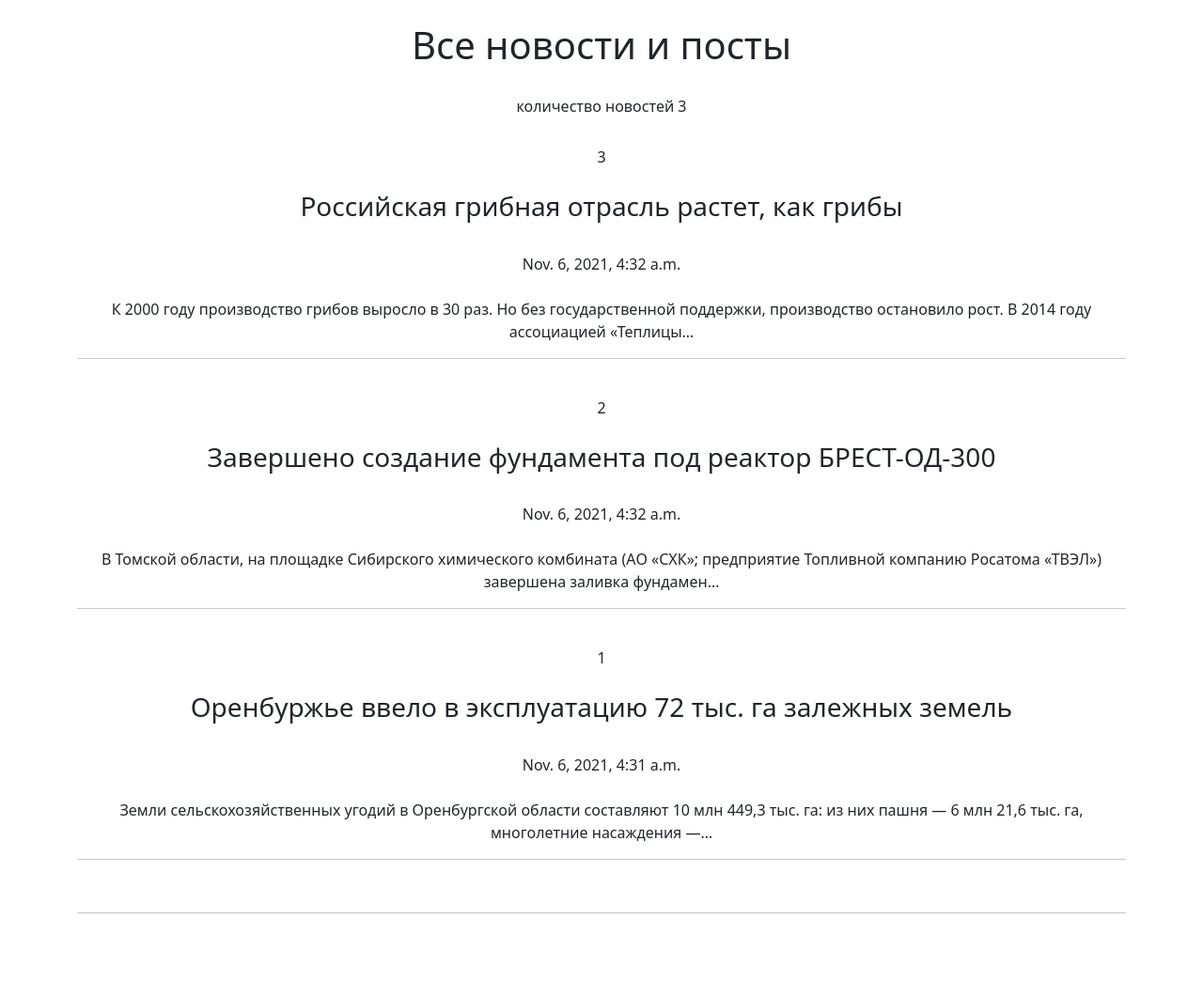
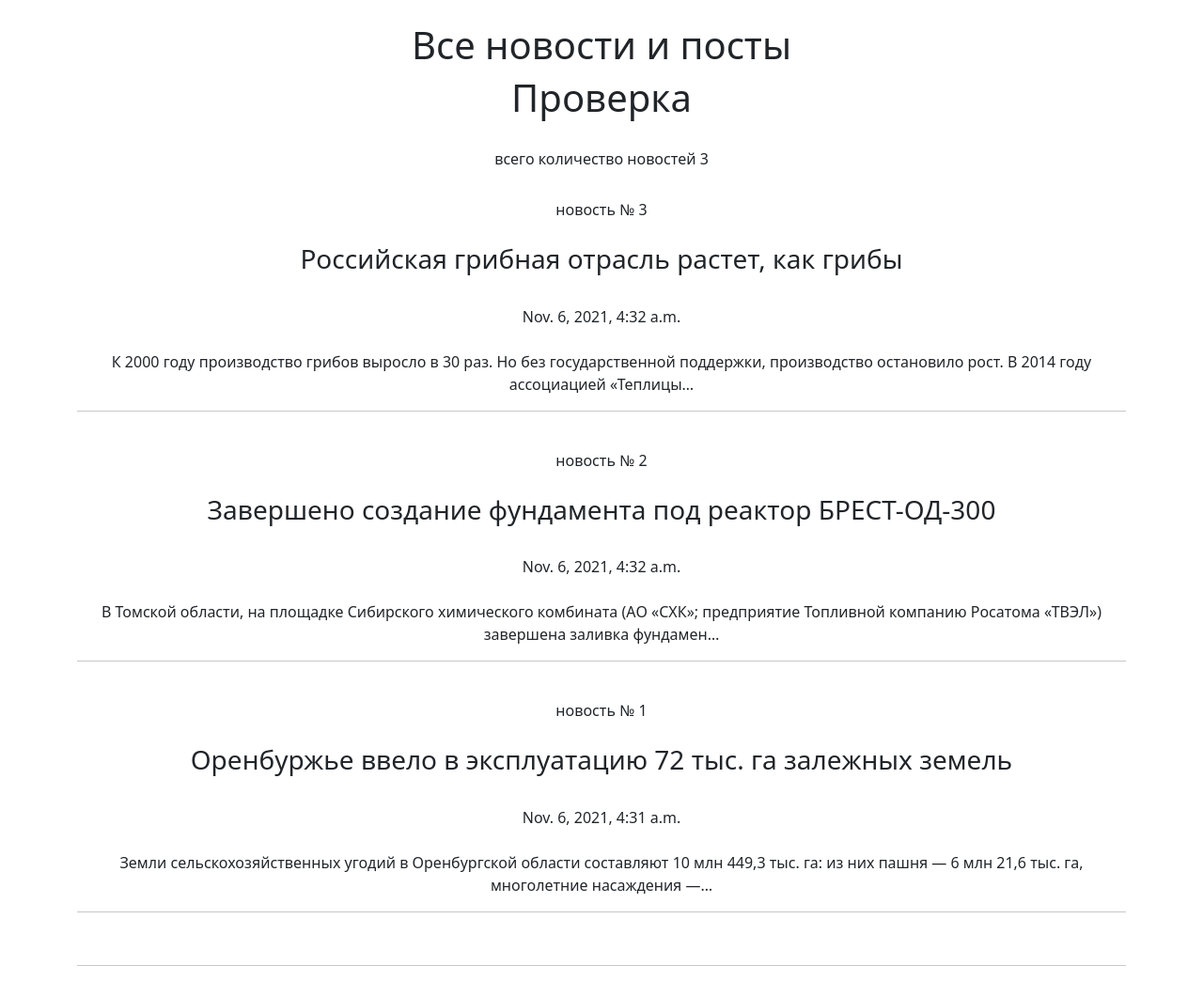
Before and after one commit to EvgenyGoryunov/D2-module-2.7.6, a Django app: page /news/ in a window 1280 px wide. Shown: the part 56-1100 px from the top of the page at 94% size. Before the commit the page ends 1028 px from the top, so only its background shows below. Run offline with Django 3.2, Linux system fonts and the light colour scheme; data comes from the database, SQL or seed files in the repository; some libraries are stand-ins or nearby versions.

Commit message:
17 фильтр попытки сделать 16 нумерация всего статей + нумерация каждой 15 вывод списка статей задом на перед 14 мелкие редактирования 13 макс вывод инфы на одиночной странице 12 добавлена ссылка на главную надпись 11 выведен правильный формат заголовок, дата, и текст 20 слов 10 добавил красивые стили вывода текста

```diff
--- a/newapp/templates/posts.html
+++ b/newapp/templates/posts.html
@@ -8,13 +8,16 @@
 {% block content %}
 <br>
 <h1>Все новости и посты</h1>
+
+<h1>{{ value1 }}</h1>
 <br>
-<h6>количество новостей
+<h6>всего количество новостей
 {{ posts | length }}</h6>
 <!-- Выводим новости только, если они есть с помощью тега if -->
 {% if posts %}
 {% for post in posts %}
 <br>
+новость №
 {{ post.pk }}
 <br>
 <br>
--- a/newapp/views.py
+++ b/newapp/views.py
@@ -13,11 +13,10 @@ class PostsList(ListView):
     queryset = Post.objects.order_by('-dateCreation')
 
 
-
     def get_context_data(self, **kwargs):
         context = super().get_context_data(**kwargs)
         context['time_now'] = datetime.utcnow()  # добавим переменную текущей даты time_now
-        context['value1'] = None  # добавим ещё одну пустую переменную, чтобы на её примере посмотреть работу
+        context['value1'] = "Проверка"  #None  # добавим ещё одну пустую переменную, чтобы на её примере посмотреть работу
         # другого фильтра
         return context
 
```
Also changed, not shown: newapp/templatetags/custom_filters.py (+12 -2 lines).
